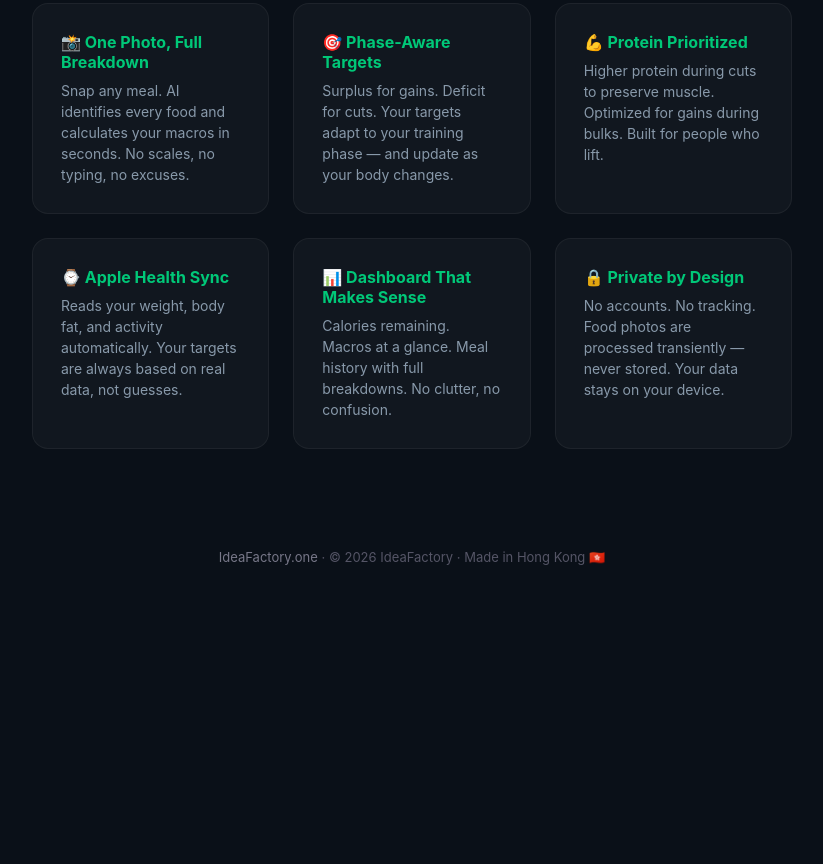
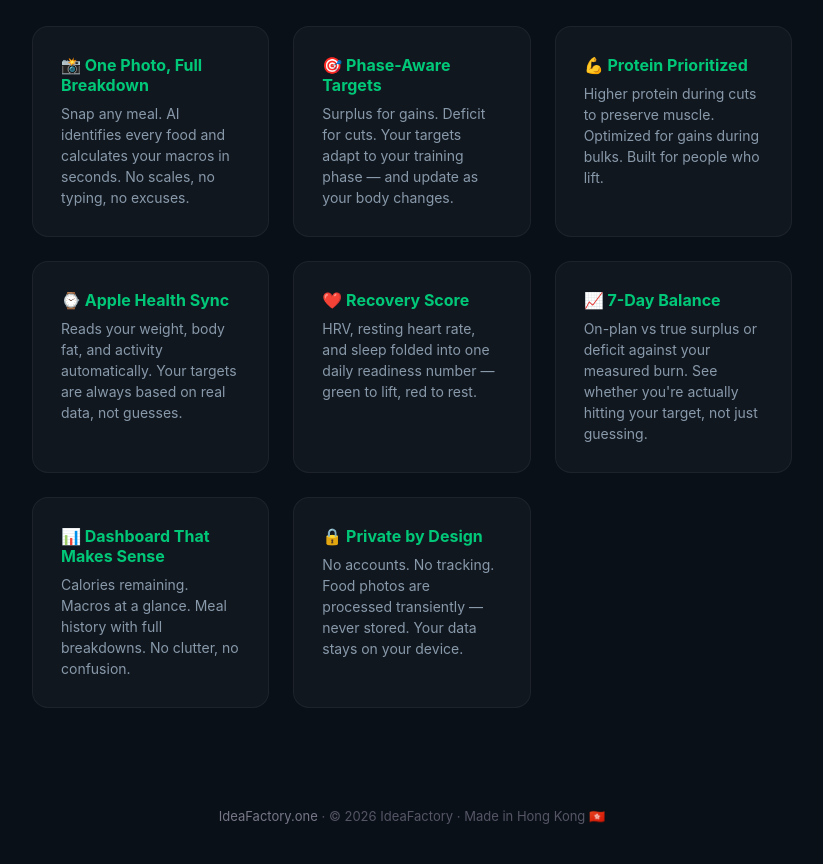
Before and after one commit to bbugs280/ideafactory-web, a website: page gaincut/index.html in a window 1280 px wide. Shown: the part 1392-2256 px from the top of the page, without its empty margins (228-1051 px from the left). Before the commit the page ends 1997 px from the top, so only its background shows below. Drawn offline with Linux system fonts and the light colour scheme.

Commit message:
GainCut page: replace security banner with v1.4 Recovery + 7-Day Balance launch note; add feature cards

```diff
--- a/gaincut/index.html
+++ b/gaincut/index.html
@@ -88,7 +88,7 @@
         <p class="tagline">You train hard. You show up. But your diet is a guess. GainCut turns every meal into a macro breakdown with one photo. No scales, no math, no food diaries.</p>
         <a class="appstore-btn" href="https://apps.apple.com/hk/app/gaincut/id6785259813?utm_source=ideafactory&utm_medium=referral&utm_campaign=gaincut-page" style="display:inline-block;background:#fff;color:#0a1018;padding:12px 28px;border-radius:12px;font-weight:700;font-size:16px;text-decoration:none;margin-bottom:24px;">📲 Download on the App Store</a>
         <div class="update-banner">
-            <strong>Update required:</strong> if you already have GainCut, please update to the latest version. A <strong>security update</strong> has been released — updating is required to continue using the app.
+            <strong>New in 1.4:</strong> a <strong>Recovery score</strong> built from your HRV, resting heart rate, and sleep — one number that tells you whether today's a lift day or a rest day. Plus a clearer <strong>7-Day Balance</strong> that separates on-plan from your true surplus or deficit against your measured burn.
         </div>
         <div style="margin-bottom:24px;">
           <a href="https://www.producthunt.com/products/gaincut" target="_blank" rel="noopener" style="display:inline-flex;align-items:center;gap:8px;background:rgba(255,255,255,0.05);color:#8899aa;padding:8px 18px;border-radius:20px;font-size:13px;text-decoration:none;border:1px solid rgba(255,255,255,0.08);transition:all 0.2s;" onmouseover="this.style.background='rgba(255,255,255,0.08)';this.style.color='#fff';" onmouseout="this.style.background='rgba(255,255,255,0.05)';this.style.color='#8899aa';">🐱 Coming soon on Product Hunt</a>
@@ -126,6 +126,14 @@
             <p>Reads your weight, body fat, and activity automatically. Your targets are always based on real data, not guesses.</p>
         </div>
         <div class="feature">
+            <h3>❤️ Recovery Score</h3>
+            <p>HRV, resting heart rate, and sleep folded into one daily readiness number — green to lift, red to rest.</p>
+        </div>
+        <div class="feature">
+            <h3>📈 7-Day Balance</h3>
+            <p>On-plan vs true surplus or deficit against your measured burn. See whether you're actually hitting your target, not just guessing.</p>
+        </div>
+        <div class="feature">
             <h3>📊 Dashboard That Makes Sense</h3>
             <p>Calories remaining. Macros at a glance. Meal history with full breakdowns. No clutter, no confusion.</p>
         </div>
```
